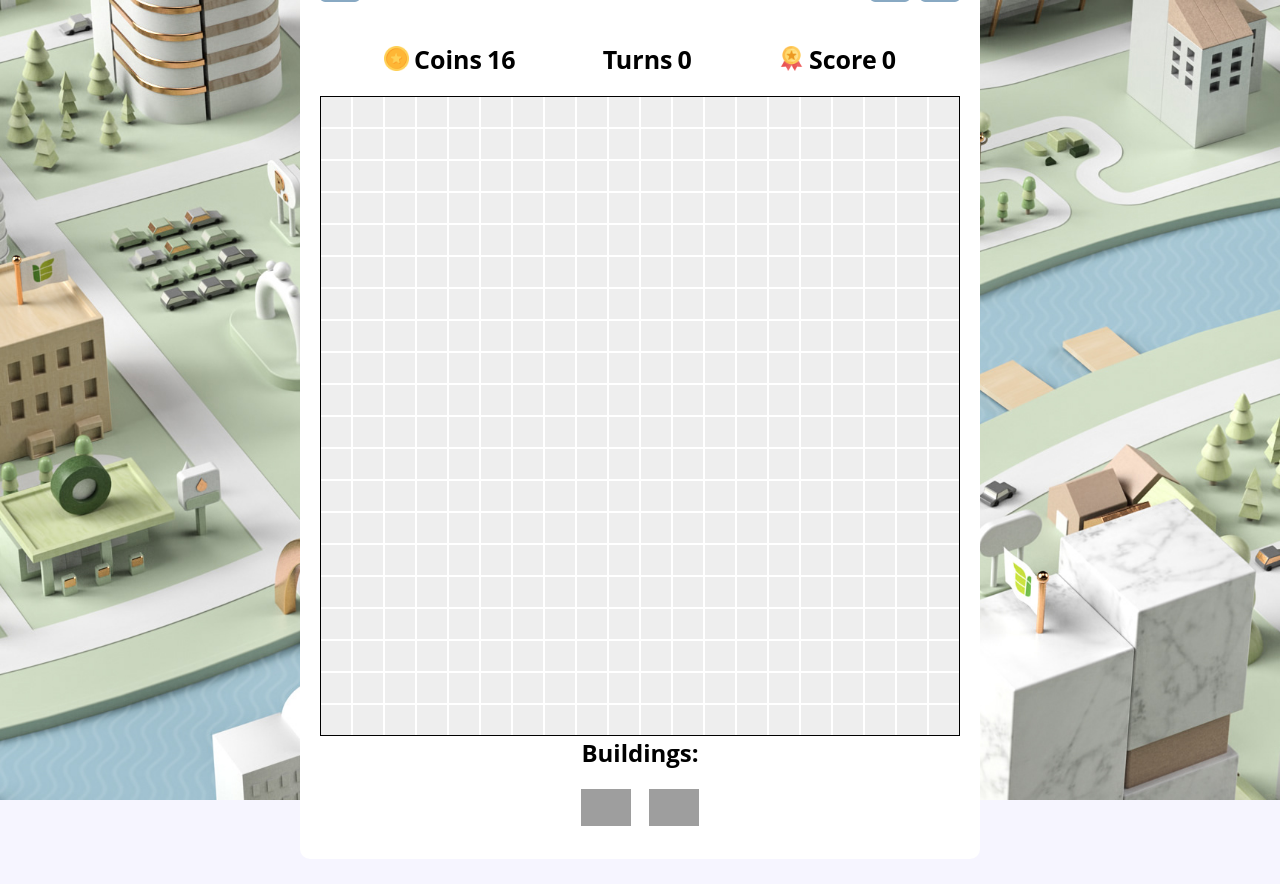
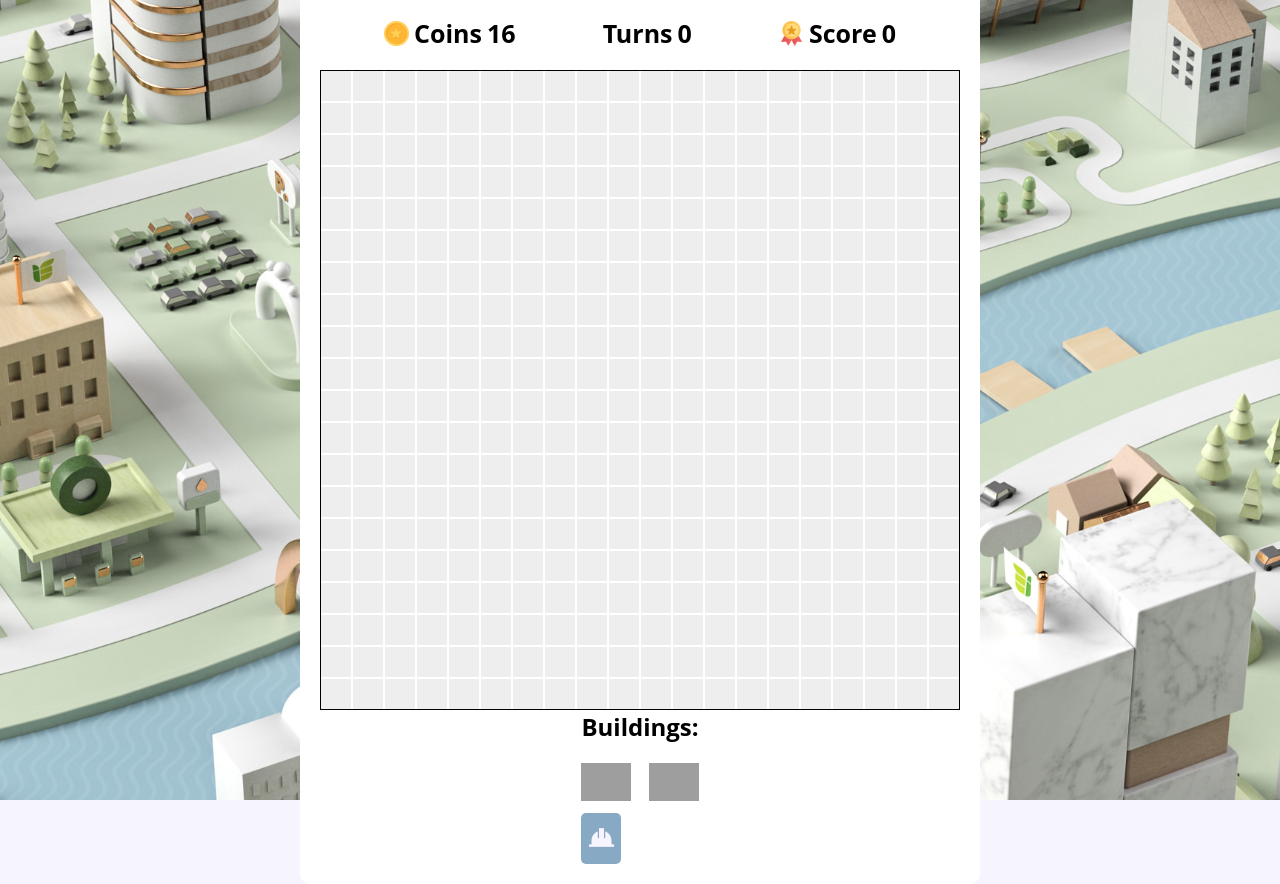
Before and after one commit to gwxnythh/SPM_P05_GJDHV, a plain HTML site: page arcade.html in a window 1280 px wide. Before the commit the page ends 859 px from the top, so only its background shows below. Drawn offline with nearby package versions, Linux system fonts and the light colour scheme; grey boxes are pictures that could not be loaded.

Commit message:
Added demolish btn

```diff
--- a/arcade.html
+++ b/arcade.html
@@ -52,7 +52,12 @@
                             src="https://cdn-icons-png.flaticon.com/512/433/433102.png"></div>
                     <div class="building-icon" id="road" draggable="true"><img
                             src="https://cdn-icons-png.flaticon.com/512/5900/5900214.png"></div>
-                </div>
+                        </div>
+                        <div class="demolish-btn">
+                            <div class="demolish-icon" id="demolish-btn" draggable="true"><i class='bx bxs-hard-hat'></i></div>
+                        </div>
+
+
             </div>
         </div>
     </div>
--- a/assets/styles/style.css
+++ b/assets/styles/style.css
@@ -373,3 +373,24 @@ margin-left: 10px;
 .arcade-container .x-buttons .right-buttons a {
     margin-left: 10px;
 }
+
+.arcade-container .arcade-mode .building-selection {
+    display: flex;
+    justify-content: space-between;
+    align-items: center;
+    width: 100%;
+    margin-top: 20px;
+}
+
+.arcade-container .arcade-mode .demolish-btn {
+    font-size: 30px;
+    display: flex;
+    justify-content: center;
+    align-items: center;
+    text-decoration: none;
+    color: var(--primary-color-light);
+    background-color: var(--primary-color);
+    padding: 5px;
+    border-radius: 5px;
+    width: 40px;
+}
```
